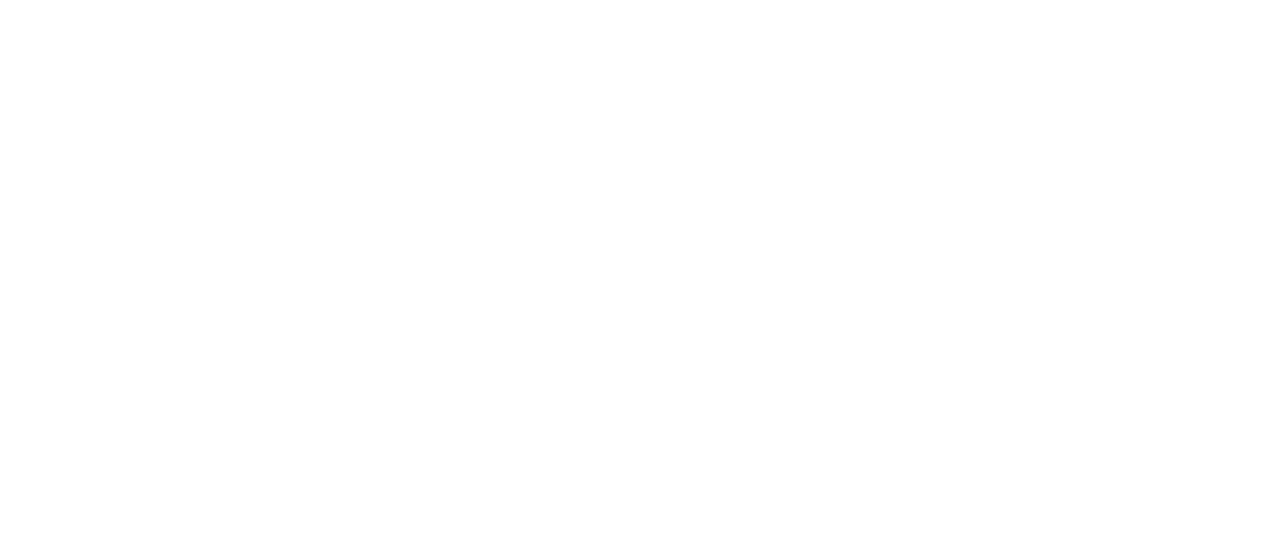
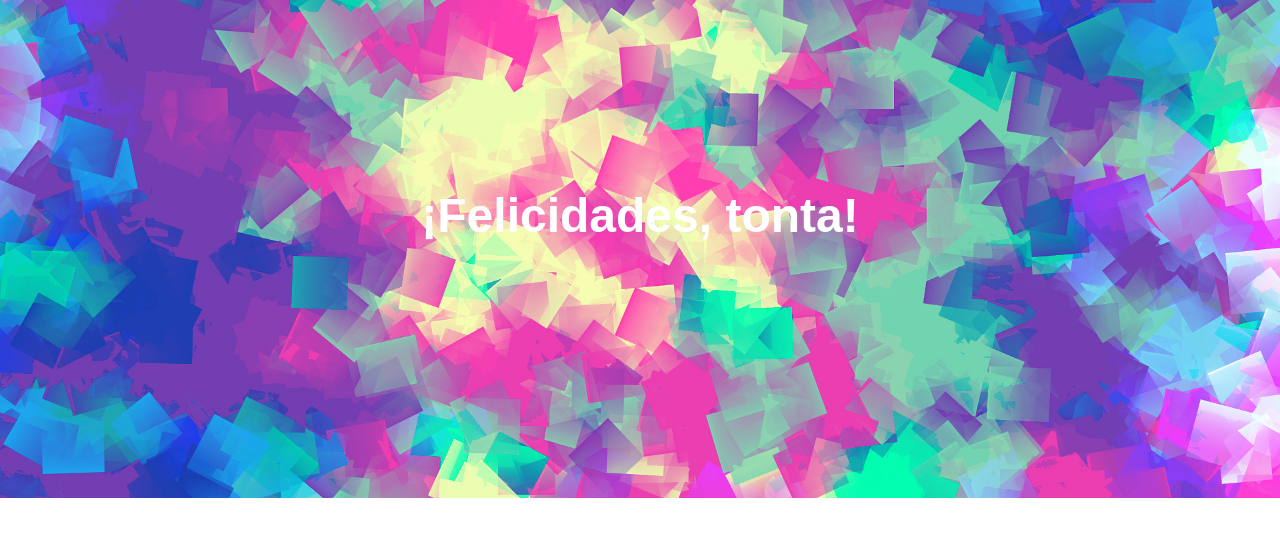
Before and after one commit to King0292/King0292.github.io, a plain HTML site: page index.html in a window 1280 px wide. Drawn offline with Linux system fonts and the light colour scheme.

Commit message:
Update index.html

```diff
--- a/index.html
+++ b/index.html
@@ -4,7 +4,7 @@
     <title>Felicidades, tonta</title>
     <style>
       body {
-        background-image: url("fondo1.png");
+        background-image: url("fondo1.jpg");
         background-size: cover;
         background-repeat: no-repeat;
         background-position: center;
```
